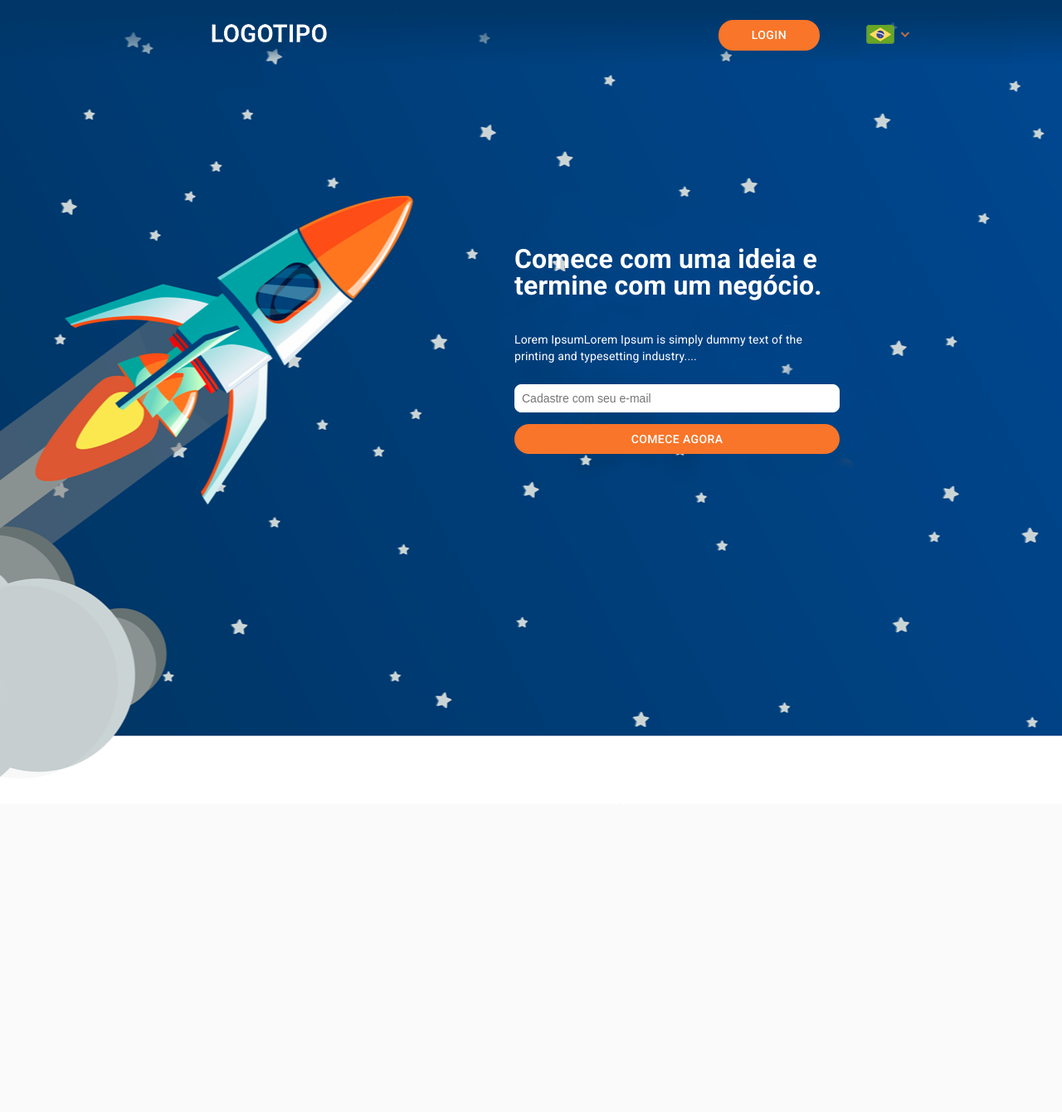
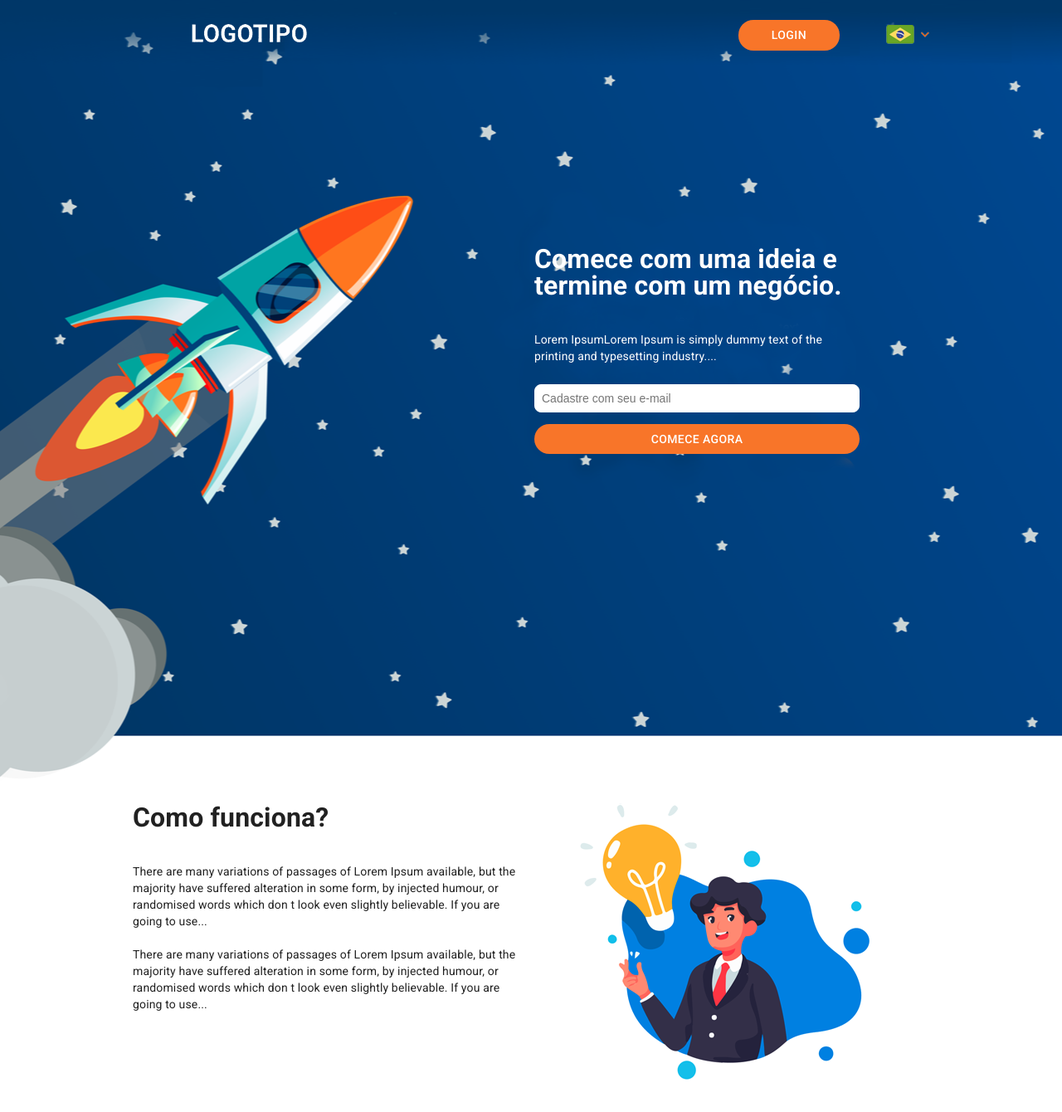
Before and after one commit to paulohsz/big-idea, a React (Create React App) app: page / in a window 1280 px wide. Shown: the top 1340 px of the page at 83% size. Before the commit the page ends 969 px from the top, so only its background shows below. Built offline with nearby package versions, Linux system fonts and the light colour scheme.

Commit message:
home tip

```diff
--- a/src/App.js
+++ b/src/App.js
@@ -1,69 +1,13 @@
 import React from 'react';
-import styled from 'styled-components';
-import {
-  Box, Button, Container, Grid,
-} from '@material-ui/core';
-import Widget from './component/home/header/Widget';
-import { LogoHeader } from './component/Logo';
-
-const HeaderBackground = styled(Box)`
-    height: 969px;
-    background-size: cover;
-    padding-top: 24px;
-    background-position: center;
-    background-image: url('/image/header_bg.png');
-`;
-
-const LanguageBrasil = styled.img.attrs({
-  src: 'image/brazil.png',
-})`
-    margin-top: 6px;
-    height: 23px;
-    width: 108px;
-`;
-const LoginButton = styled(Button)`
-  color: #fff;
-  background-color: #f87529;
-  border-radius: 18px;
-  padding: 6px 40px;
-  vertical-align: top;
-  &:hover {
-    background-color: #dd6824;
-  }
-`;
+import Header from './component/home/Header';
+import Tip from './component/home/Tip';
 
 function App() {
   return (
-    <HeaderBackground>
-      <Container maxWidth="md">
-
-        <Grid
-          container
-          direction="row"
-          justify="space-between"
-          alignItems="center"
-        >
-          <Grid item>
-            <LogoHeader />
-          </Grid>
-
-          <Grid item>
-            <LoginButton>Login</LoginButton>
-            <LanguageBrasil />
-          </Grid>
-        </Grid>
-
-        <Box display="flex" justifyContent="flex-end">
-          <Widget>
-            <Widget.Header>Comece com uma ideia e termine com um negócio.</Widget.Header>
-            Lorem IpsumLorem Ipsum is simply dummy text of the printing and typesetting industry....
-            <Widget.Input placeholder="Cadastre com seu e-mail" name="email" />
-            <Widget.Button>COMECE AGORA</Widget.Button>
-          </Widget>
-        </Box>
-
-      </Container>
-    </HeaderBackground>
+    <>
+      <Header />
+      <Tip />
+    </>
   );
 }
 
--- /dev/null
+++ b/src/component/home/Tip/Widget/index.js
@@ -0,0 +1,20 @@
+import { Box } from '@material-ui/core';
+import styled from 'styled-components';
+
+const Widget = styled(Box)`
+  width: 480px;
+`;
+
+Widget.Header = styled.header`
+    font-size: 32px;
+    font-weight: 700;
+    line-height: 1;
+    margin-top: 0px;
+    margin-bottom: 39px;
+`;
+
+Widget.Content = styled.span`
+  font-size: 14px;
+`;
+
+export default Widget;
--- /dev/null
+++ b/src/component/home/Tip/index.js
@@ -0,0 +1,37 @@
+import React from 'react';
+import { Box, Container } from '@material-ui/core';
+import styled from 'styled-components';
+import Widget from './Widget';
+
+const TipContainer = styled(Container)`
+   padding-right: 0px;
+   padding-left: 0px;
+`;
+
+function Tip() {
+  return (
+    <TipContainer maxWidth="md">
+      <Box display="flex">
+        <Widget>
+          <Widget.Header>
+            Como funciona?
+          </Widget.Header>
+          <Widget.Content>
+            {' '}
+            {/* eslint-disable-next-line max-len */}
+            There are many variations of passages of Lorem Ipsum available, but the majority have suffered alteration in some form, by injected humour, or randomised words which don t look even slightly believable. If you are going to use...
+            <br />
+            <br />
+            {/* eslint-disable-next-line max-len */}
+            There are many variations of passages of Lorem Ipsum available, but the majority have suffered alteration in some form, by injected humour, or randomised words which don t look even slightly believable. If you are going to use...
+
+          </Widget.Content>
+        </Widget>
+        <img src="image/home_tip.png" alt="Como funciona?" width="480" height="394" />
+      </Box>
+
+    </TipContainer>
+  );
+}
+
+export default Tip;
--- a/src/component/home/header/index.js
+++ b/src/component/home/header/index.js
@@ -1,7 +1,76 @@
 import React from 'react';
+import styled from 'styled-components';
+import {
+  Box, Button, Container, Grid,
+} from '@material-ui/core';
+import Widget from './Widget';
+import { LogoHeader } from '../../Logo';
 
-export default function Header() {
+const HeaderBackground = styled(Box)`
+
+    height: 969px;
+    background-size: cover;
+    padding-top: 24px;
+    background-position: center;
+    background-image: url('/image/header_bg.png');
+
+  .MuiContainer-root {
+    padding-right: 0px !important;
+    padding-left: 0px;
+  }
+`;
+
+const LanguageBrasil = styled.img.attrs({
+  src: 'image/brazil.png',
+})`
+    margin-top: 6px;
+    height: 23px;
+    width: 108px;
+`;
+const LoginButton = styled(Button)`
+  color: #fff;
+  background-color: #f87529;
+  border-radius: 18px;
+  padding: 6px 40px;
+  vertical-align: top;
+  &:hover {
+    background-color: #dd6824;
+  }
+`;
+
+function Header() {
   return (
-    <div />
+    <HeaderBackground>
+      <Container maxWidth="md">
+
+        <Grid
+          container
+          direction="row"
+          justify="space-between"
+          alignItems="center"
+        >
+          <Grid item>
+            <LogoHeader />
+          </Grid>
+
+          <Grid item>
+            <LoginButton>Login</LoginButton>
+            <LanguageBrasil />
+          </Grid>
+        </Grid>
+
+        <Box display="flex" justifyContent="flex-end">
+          <Widget>
+            <Widget.Header as="h2">Comece com uma ideia e termine com um negócio.</Widget.Header>
+            Lorem IpsumLorem Ipsum is simply dummy text of the printing and typesetting industry....
+            <Widget.Input placeholder="Cadastre com seu e-mail" name="email" />
+            <Widget.Button>COMECE AGORA</Widget.Button>
+          </Widget>
+        </Box>
+
+      </Container>
+    </HeaderBackground>
   );
 }
+
+export default Header;
--- a/src/index.js
+++ b/src/index.js
@@ -1,12 +1,26 @@
-import { CssBaseline } from '@material-ui/core';
 import React from 'react';
 import ReactDOM from 'react-dom';
+import { createMuiTheme, CssBaseline, MuiThemeProvider } from '@material-ui/core';
 import App from './App';
+
+const theme = createMuiTheme({
+  overrides: {
+    MuiCssBaseline: {
+      '@global': {
+        body: {
+          backgroundColor: '#fff',
+        },
+      },
+    },
+  },
+});
 
 ReactDOM.render(
   <React.StrictMode>
-    <CssBaseline />
-    <App />
+    <MuiThemeProvider theme={theme}>
+      <CssBaseline />
+      <App />
+    </MuiThemeProvider>
   </React.StrictMode>,
   document.getElementById('root'),
 );
```
Also changed, not shown: public/image/home_tip.png (added).
